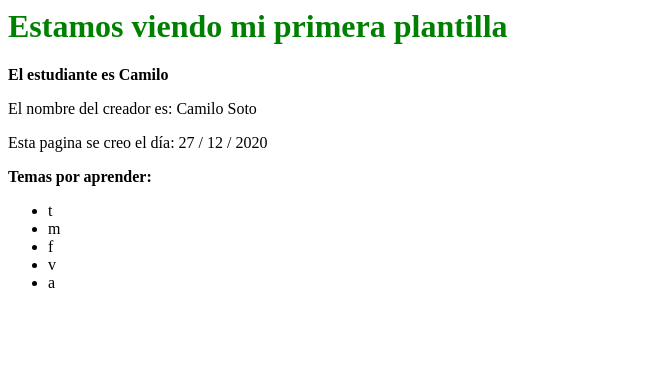
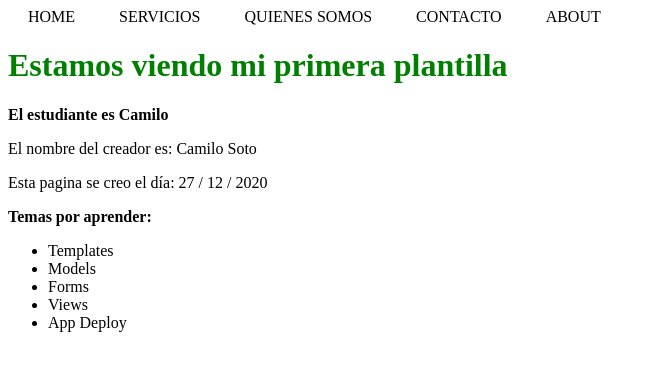
Before and after one commit to CarryMankeke/Django-Default-Proyect, a Django app: page /welcome/ in a window 1280 px wide. Shown: the top 371 px of the page, without its empty margins (0-656 px from the left). Run offline with Django 3.2, Linux system fonts and the light colour scheme.

Commit message:
index templates

```diff
--- /dev/null
+++ b/Proyecto_FPI/templates/tools/barindex.html
@@ -0,0 +1,35 @@
+<html>
+
+<style>
+
+    #HomeBar{
+        margin: 0;
+        padding: 0;
+        list-style: none;
+        text-transform: uppercase;
+    }
+
+    #HomeBar li{
+
+        display: inline;
+        margin: 0 20px;
+    }
+
+</style>
+
+<body>
+
+    <ul id = 'HomeBar'>
+
+        <li>Home</li>
+        <li>Servicios</li>
+        <li>Quienes somos</li>
+        <li>Contacto</li>
+        <li>About</li>
+
+    </ul>
+
+</body>
+
+
+</html>
--- a/Proyecto_FPI/templates/welcome.html
+++ b/Proyecto_FPI/templates/welcome.html
@@ -1,5 +1,9 @@
 <html>
+
+
     <body>
+
+            {% include 'tools/barindex.html'%}
         <h1 style = 'color: green'>
         Estamos viendo mi primera plantilla
         </h1>
@@ -26,12 +30,16 @@
         <ul>
             {% if themes %}
                 {% for j in themes%}
-                    <li>{{j|first|lower}}</li>
+                    <li>{{j}}</li>
                 {% endfor %}
             {% else %}
                 <p><strong>No hay elementos que mostrar</strong></p>
             {% endif %}
         </ul>
     </p>
+
+
     </body>
+
+
 </html>
--- a/Proyecto_FPI/views.py
+++ b/Proyecto_FPI/views.py
@@ -2,7 +2,7 @@ from django.http import HttpResponse
 import datetime
 from django.template import Context
 from django.template.loader import get_template
-
+from django.shortcuts import render
 
 class Persona(object):
 
@@ -16,15 +16,12 @@ def welcome(request):
     p1 = Persona('Camilo', 'Soto')
     themes = ['Templates', 'Models', 'Forms', 'Views', 'App Deploy']
     actual_date = datetime.datetime.now()
-    external_doc = get_template('welcome.html')
-    doc = external_doc.render({'nombre_persona':p1.name, 'apellido_persona':p1.last_name, 'date':actual_date, 'themes':themes})
-    return HttpResponse(doc)
+    return render(request, 'welcome.html', {'nombre_persona':p1.name, 'apellido_persona':p1.last_name, 'date':actual_date, 'themes':themes})
 
 
 def goodbye(request):
-    external_doc = get_template('goodbye.html')
-    doc  = external_doc.render({})
-    return HttpResponse(doc)
+
+    return render(request, 'goodbye.html', {})
 
 
 def date(request):
```
